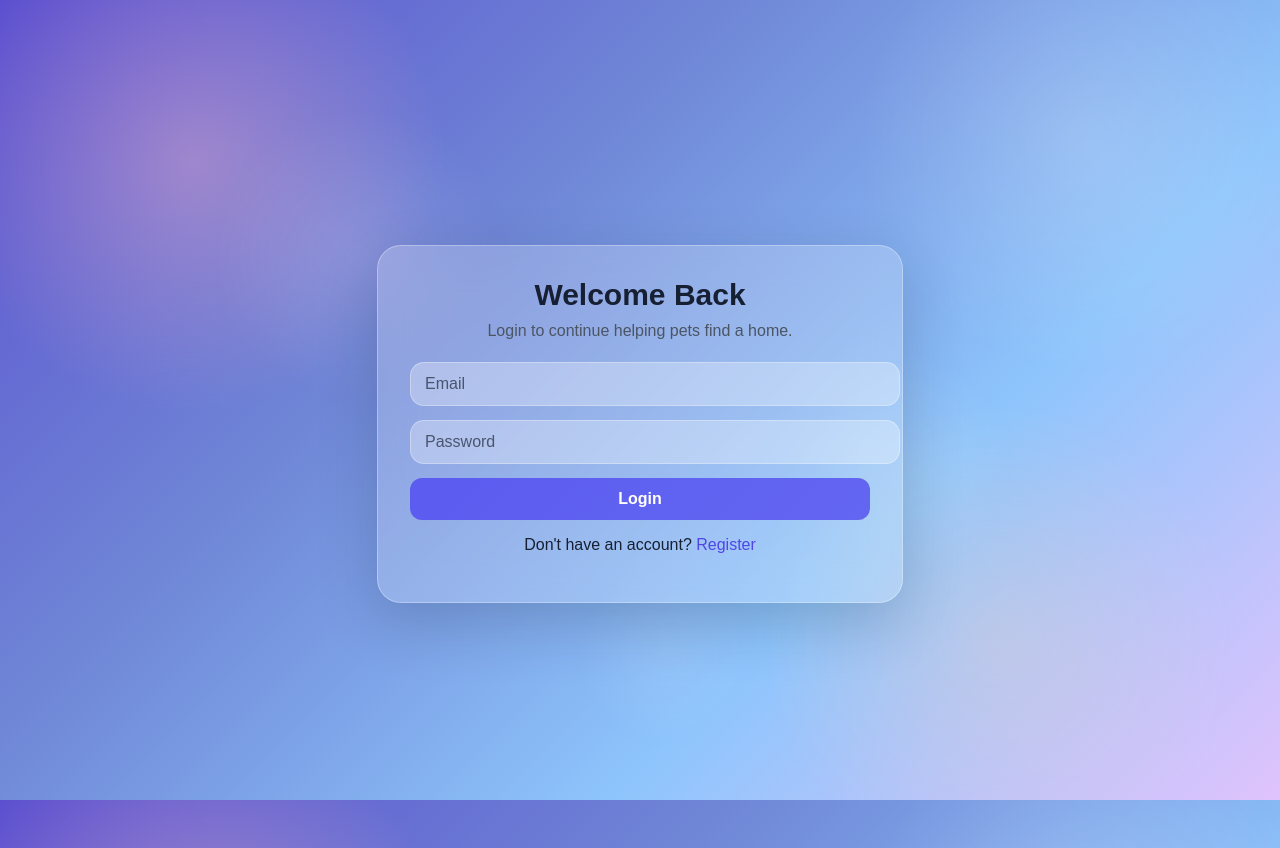
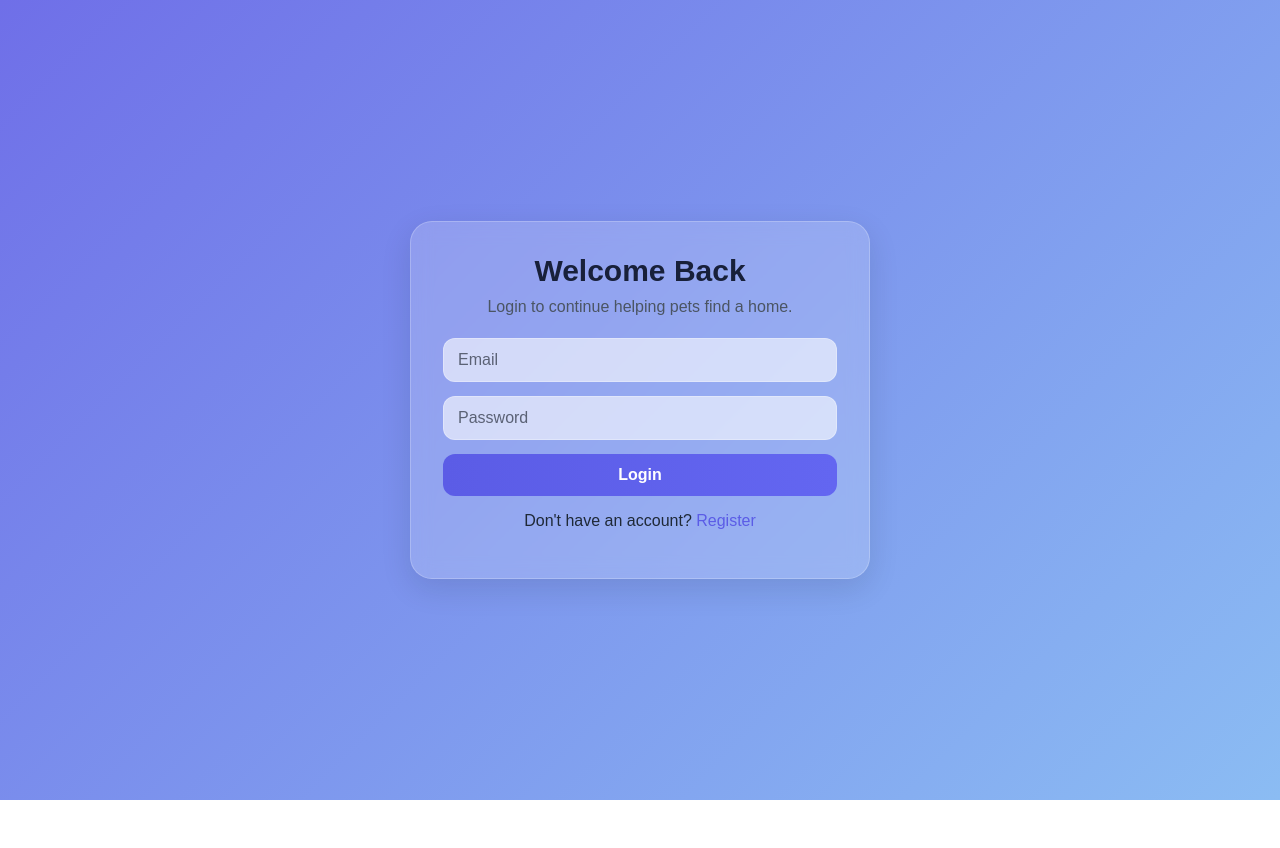
Before and after one commit to nazib013/CSE_471-project, a React (Create React App) app in the folder client/: page /login in a window 1280 px wide. After the commit the page ends 800 px from the top, so only its background shows below. Built offline with nearby package versions, Linux system fonts and the light colour scheme; no server answers.

Commit message:
fixed the bar overflow issue of frontend

```diff
--- a/client/src/index.css
+++ b/client/src/index.css
@@ -1,23 +1,21 @@
+* {
+  box-sizing: border-box;
+}
+
 :root {
-  --bg-dark-1: #5b4fcf;
-  --bg-dark-2: #6f86d6;
-  --bg-dark-3: #8ec5fc;
-  --bg-dark-4: #e0c3fc;
-
-  --surface: rgba(255, 255, 255, 0.16);
-  --surface-strong: rgba(255, 255, 255, 0.22);
-  --text: #172033;
+  --bg: #f4f7fb;
+  --surface: #ffffff;
+  --surface-soft: #f8fafc;
+  --text: #1f2937;
   --muted: #4b5563;
-
-  --primary: #4f46e5;
-  --primary-dark: #3730a3;
+  --primary: #5b5ce6;
+  --primary-dark: #4b4dd8;
   --danger: #dc2626;
   --success: #16a34a;
   --warning: #f59e0b;
-
-  --border: rgba(255, 255, 255, 0.25);
-  --shadow: 0 20px 60px rgba(24, 32, 56, 0.18);
-  --radius: 20px;
+  --border: rgba(255, 255, 255, 0.24);
+  --shadow: 0 10px 30px rgba(15, 23, 42, 0.12);
+  --radius: 18px;
 }
 
 html,
@@ -26,36 +24,12 @@ body,
   margin: 0;
   min-height: 100%;
   font-family: Arial, Helvetica, sans-serif;
+  background: linear-gradient(135deg, #6f6fe8 0%, #8bbcf3 100%);
   color: var(--text);
 }
 
 body {
   min-height: 100vh;
-  background:
-    radial-gradient(circle at 15% 20%, rgba(255, 183, 197, 0.38), transparent 20%),
-    radial-gradient(circle at 85% 18%, rgba(255, 255, 255, 0.18), transparent 18%),
-    radial-gradient(circle at 78% 80%, rgba(255, 214, 165, 0.22), transparent 20%),
-    linear-gradient(135deg, #5b4fcf 0%, #6f86d6 35%, #8ec5fc 68%, #e0c3fc 100%);
-  background-attachment: fixed;
-  position: relative;
-  overflow-x: hidden;
-}
-
-body::before {
-  content: "";
-  position: fixed;
-  inset: 0;
-  pointer-events: none;
-  background:
-    radial-gradient(circle at 28% 32%, rgba(255,255,255,0.12), transparent 14%),
-    radial-gradient(circle at 70% 58%, rgba(255,255,255,0.10), transparent 12%),
-    radial-gradient(circle at 52% 82%, rgba(255,255,255,0.08), transparent 10%);
-  z-index: 0;
-}
-
-#root {
-  position: relative;
-  z-index: 1;
 }
 
 a {
@@ -99,13 +73,13 @@ button {
   margin: 0 0 8px;
   font-size: 32px;
   line-height: 1.2;
-  color: #111827;
+  color: #18203a;
 }
 
 .section-title {
   margin: 0 0 18px;
   font-size: 24px;
-  color: #111827;
+  color: #18203a;
 }
 
 .muted {
@@ -114,14 +88,14 @@ button {
 
 .card {
   background: rgba(255, 255, 255, 0.18);
-  border: 1px solid rgba(255, 255, 255, 0.25);
+  border: 1px solid rgba(255, 255, 255, 0.22);
   border-radius: var(--radius);
   box-shadow: var(--shadow);
-  backdrop-filter: blur(16px);
-  -webkit-backdrop-filter: blur(16px);
   padding: 22px;
+  overflow: hidden;
+  backdrop-filter: blur(10px);
+  -webkit-backdrop-filter: blur(10px);
 }
-
 
 .card + .card {
   margin-top: 18px;
@@ -144,6 +118,14 @@ button {
   gap: 18px;
 }
 
+.grid > *,
+.grid-2 > *,
+.grid-3 > *,
+.form-grid > *,
+.split > * {
+  min-width: 0;
+}
+
 @media (max-width: 900px) {
   .grid-2,
   .grid-3 {
@@ -159,26 +141,29 @@ button {
 .input,
 .select,
 .textarea {
+  display: block;
   width: 100%;
+  max-width: 100%;
+  min-width: 0;
   padding: 12px 14px;
-  border-radius: 14px;
-  border: 1px solid rgba(255, 255, 255, 0.30);
-  background: rgba(255, 255, 255, 0.30);
-  color: #142033;
+  border-radius: 12px;
+  border: 1px solid rgba(255, 255, 255, 0.28);
+  background: rgba(255, 255, 255, 0.6);
+  color: #18203a;
   outline: none;
-  transition: 0.25s ease;
+  transition: 0.2s ease;
 }
 
 .input::placeholder,
 .textarea::placeholder {
-  color: rgba(23, 32, 51, 0.68);
+  color: #5b6275;
 }
 
 .input:focus,
 .select:focus,
 .textarea:focus {
-  border-color: rgba(79, 70, 229, 0.55);
-  box-shadow: 0 0 0 4px rgba(79, 70, 229, 0.12);
+  border-color: rgba(91, 92, 230, 0.6);
+  box-shadow: 0 0 0 4px rgba(91, 92, 230, 0.14);
 }
 
 .textarea {
@@ -195,39 +180,39 @@ button {
 }
 
 .btn-primary {
-  background: linear-gradient(135deg, #5b5cf0, #6366f1);
+  background: linear-gradient(90deg, #5b5ce6 0%, #6366f1 100%);
   color: #fff;
 }
 
 .btn-primary:hover {
-  background: linear-gradient(135deg, #4f46e5, #5b5cf0);
+  background: linear-gradient(90deg, #4b4dd8 0%, #5b5ce6 100%);
 }
 
 .btn-secondary {
-  background: rgba(232, 238, 255, 0.92);
-  color: #3730a3;
+  background: rgba(229, 237, 255, 0.85);
+  color: #1e40af;
 }
 
 .btn-secondary:hover {
-  background: rgba(221, 231, 255, 0.98);
+  background: rgba(219, 231, 255, 0.95);
 }
 
 .btn-danger {
-  background: #fee2e2;
+  background: rgba(254, 226, 226, 0.9);
   color: #b91c1c;
 }
 
 .btn-danger:hover {
-  background: #fecaca;
+  background: rgba(254, 202, 202, 0.95);
 }
 
 .btn-success {
-  background: #dcfce7;
+  background: rgba(220, 252, 231, 0.9);
   color: #166534;
 }
 
 .btn-success:hover {
-  background: #bbf7d0;
+  background: rgba(187, 247, 208, 0.95);
 }
 
 .btn-row {
@@ -245,22 +230,22 @@ button {
 }
 
 .badge-primary {
-  background: #dbeafe;
+  background: rgba(219, 234, 254, 0.9);
   color: #1d4ed8;
 }
 
 .badge-success {
-  background: #dcfce7;
+  background: rgba(220, 252, 231, 0.9);
   color: #166534;
 }
 
 .badge-warning {
-  background: #fef3c7;
+  background: rgba(254, 243, 199, 0.9);
   color: #92400e;
 }
 
 .badge-danger {
-  background: #fee2e2;
+  background: rgba(254, 226, 226, 0.9);
   color: #b91c1c;
 }
 
@@ -268,9 +253,11 @@ button {
   padding: 28px;
   text-align: center;
   border-radius: var(--radius);
-  border: 1px dashed #cbd5e1;
-  background: rgba(255, 255, 255, 0.7);
-  color: var(--muted);
+  border: 1px dashed rgba(255, 255, 255, 0.35);
+  background: rgba(255, 255, 255, 0.18);
+  color: #334155;
+  backdrop-filter: blur(8px);
+  -webkit-backdrop-filter: blur(8px);
 }
 
 .product-grid {
@@ -292,20 +279,20 @@ button {
 }
 
 .product-card {
-  background: rgba(255, 255, 255, 0.20);
+  background: rgba(255, 255, 255, 0.18);
   border-radius: var(--radius);
-  border: 1px solid rgba(255, 255, 255, 0.28);
+  border: 1px solid rgba(255, 255, 255, 0.22);
   box-shadow: var(--shadow);
-  backdrop-filter: blur(14px);
-  -webkit-backdrop-filter: blur(14px);
   overflow: hidden;
   display: flex;
   flex-direction: column;
+  backdrop-filter: blur(10px);
+  -webkit-backdrop-filter: blur(10px);
 }
 
 .product-image-wrap {
   height: 220px;
-  background: #eef2f7;
+  background: rgba(238, 242, 247, 0.75);
   display: flex;
   align-items: center;
   justify-content: center;
@@ -324,11 +311,12 @@ button {
 .product-title {
   margin: 0 0 8px;
   font-size: 20px;
+  color: #18203a;
 }
 
 .product-meta {
   margin: 6px 0;
-  color: var(--muted);
+  color: #4b5563;
 }
 
 .price {
@@ -360,13 +348,14 @@ button {
   display: flex;
   gap: 16px;
   align-items: center;
-  background: rgba(255, 255, 255, 0.78);
-  border: 1px solid var(--border);
+  background: rgba(255, 255, 255, 0.18);
+  border: 1px solid rgba(255, 255, 255, 0.22);
   border-radius: 16px;
   box-shadow: var(--shadow);
-  backdrop-filter: blur(12px);
-  -webkit-backdrop-filter: blur(12px);
   padding: 16px;
+  overflow: hidden;
+  backdrop-filter: blur(10px);
+  -webkit-backdrop-filter: blur(10px);
 }
 
 @media (max-width: 700px) {
@@ -381,19 +370,19 @@ button {
   height: 92px;
   border-radius: 14px;
   object-fit: cover;
-  background: #eef2f7;
-  border: 1px solid var(--border);
+  background: rgba(238, 242, 247, 0.75);
+  border: 1px solid rgba(255, 255, 255, 0.24);
 }
 
 .navbar {
   position: sticky;
   top: 0;
   z-index: 20;
-  background: rgba(31, 41, 55, 0.62);
-  backdrop-filter: blur(16px);
-  -webkit-backdrop-filter: blur(16px);
+  background: rgba(61, 70, 160, 0.5);
+  backdrop-filter: blur(12px);
+  -webkit-backdrop-filter: blur(12px);
   color: #fff;
-  border-bottom: 1px solid rgba(255, 255, 255, 0.10);
+  border-bottom: 1px solid rgba(255, 255, 255, 0.12);
 }
 
 .navbar-inner {
@@ -419,7 +408,7 @@ button {
 }
 
 .nav-link {
-  color: #e5e7eb;
+  color: #eef2ff;
   padding: 10px 12px;
   border-radius: 10px;
   text-decoration: none;
@@ -432,7 +421,7 @@ button {
 }
 
 .nav-link.active {
-  background: linear-gradient(135deg, #5b5cf0, #6366f1);
+  background: #5b5ce6;
   color: #fff;
 }
 
@@ -446,11 +435,10 @@ button {
 
 .info-pill {
   padding: 8px 12px;
-  background: rgba(255, 255, 255, 0.10);
+  background: rgba(255, 255, 255, 0.12);
   border-radius: 999px;
   color: #fff;
   font-size: 14px;
-  border: 1px solid rgba(255,255,255,0.12);
 }
 
 .kpi-grid {
@@ -467,32 +455,33 @@ button {
 
 .kpi-card {
   background: rgba(255, 255, 255, 0.18);
-  border: 1px solid rgba(255, 255, 255, 0.28);
+  border: 1px solid rgba(255, 255, 255, 0.22);
   border-radius: 18px;
   box-shadow: var(--shadow);
-  backdrop-filter: blur(14px);
-  -webkit-backdrop-filter: blur(14px);
   padding: 20px;
+  backdrop-filter: blur(10px);
+  -webkit-backdrop-filter: blur(10px);
 }
 
 .kpi-label {
-  color: var(--muted);
+  color: #4b5563;
   margin-bottom: 8px;
 }
 
 .kpi-value {
   font-size: 28px;
   font-weight: 800;
+  color: #18203a;
 }
 
 .table-wrap {
   overflow-x: auto;
-  background: rgba(255, 255, 255, 0.16);
+  background: rgba(255, 255, 255, 0.3);
   border-radius: 16px;
-  border: 1px solid rgba(255, 255, 255, 0.25);
+  border: 1px solid rgba(255, 255, 255, 0.22);
   box-shadow: var(--shadow);
-  backdrop-filter: blur(14px);
-  -webkit-backdrop-filter: blur(14px);
+  backdrop-filter: blur(10px);
+  -webkit-backdrop-filter: blur(10px);
 }
 
 .table {
@@ -504,12 +493,12 @@ button {
 .table td {
   text-align: left;
   padding: 14px 16px;
-  border-bottom: 1px solid #eef2f7;
+  border-bottom: 1px solid rgba(238, 242, 247, 0.7);
   vertical-align: top;
 }
 
 .table th {
-  background: #f8fafc;
+  background: rgba(248, 250, 252, 0.55);
   color: #374151;
   font-size: 14px;
 }
@@ -522,10 +511,10 @@ button {
 .history-item {
   padding: 14px 16px;
   border-radius: 14px;
-  background: rgba(255, 255, 255, 0.78);
-  border: 1px solid var(--border);
-  backdrop-filter: blur(10px);
-  -webkit-backdrop-filter: blur(10px);
+  background: rgba(255, 255, 255, 0.22);
+  border: 1px solid rgba(255, 255, 255, 0.22);
+  backdrop-filter: blur(8px);
+  -webkit-backdrop-filter: blur(8px);
 }
 
 .center-auth {
@@ -539,25 +528,27 @@ button {
 .auth-card {
   width: 100%;
   max-width: 460px;
-  background: rgba(255, 255, 255, 0.20);
-  border-radius: 24px;
-  border: 1px solid rgba(255, 255, 255, 0.30);
-  box-shadow: 0 20px 60px rgba(18, 28, 48, 0.20);
-  backdrop-filter: blur(18px);
-  -webkit-backdrop-filter: blur(18px);
+  background: rgba(255, 255, 255, 0.18);
+  border-radius: 22px;
+  border: 1px solid rgba(255, 255, 255, 0.22);
+  box-shadow: var(--shadow);
   padding: 32px;
+  overflow: hidden;
+  backdrop-filter: blur(10px);
+  -webkit-backdrop-filter: blur(10px);
 }
 
 .auth-title {
   margin: 0 0 10px;
   text-align: center;
   font-size: 30px;
+  color: #18203a;
 }
 
 .auth-subtitle {
   margin: 0 0 22px;
   text-align: center;
-  color: var(--muted);
+  color: #4b5563;
 }
 
 .error-text {
@@ -567,37 +558,24 @@ button {
 
 .success-text {
   color: var(--success);
-  margin-top: 10px;
-}
-.split {
-  display: flex;
-  justify-content: space-between;
-  align-items: flex-start;
-  gap: 16px;
 }
 
-@media (max-width: 700px) {
-  .split {
-    flex-direction: column;
+label {
+  display: block;
+  margin-bottom: 8px;
+  color: #374151;
+}
+
+@media (max-width: 640px) {
+  .page,
+  .page-sm,
+  .center-auth {
+    padding-left: 14px;
+    padding-right: 14px;
+  }
+
+  .card,
+  .auth-card {
+    padding: 18px;
   }
 }
-.card,
-.product-card,
-.auth-card,
-.kpi-card,
-.table-wrap,
-.list-item,
-.history-item {
-  animation: fadeUp 0.45s ease;
-}
-
-@keyframes fadeUp {
-  from {
-    opacity: 0;
-    transform: translateY(10px);
-  }
-  to {
-    opacity: 1;
-    transform: translateY(0);
-  }
-}
--- a/client/src/pages/Login.js
+++ b/client/src/pages/Login.js
@@ -12,7 +12,6 @@ export default function Login() {
 
   const handleSubmit = async (e) => {
     e.preventDefault();
-    setError('');
 
     try {
       const res = await axios.post('/auth/login', { email, password });
@@ -34,13 +33,15 @@ export default function Login() {
     <div className="center-auth">
       <div className="auth-card">
         <h2 className="auth-title">Welcome Back</h2>
-        <p className="auth-subtitle">Login to continue helping pets find a home.</p>
+        <p className="auth-subtitle">
+          Login to continue helping pets find a home.
+        </p>
 
         <form onSubmit={handleSubmit} className="form-grid">
           <input
             className="input"
+            type="email"
             placeholder="Email"
-            type="email"
             value={email}
             onChange={(e) => setEmail(e.target.value)}
             required
@@ -48,8 +49,8 @@ export default function Login() {
 
           <input
             className="input"
+            type="password"
             placeholder="Password"
-            type="password"
             value={password}
             onChange={(e) => setPassword(e.target.value)}
             required
@@ -60,10 +61,10 @@ export default function Login() {
           </button>
         </form>
 
-        {error ? <p className="error-text">{error}</p> : null}
+        {error && <p className="error-text">{error}</p>}
 
-        <p style={{ marginTop: 16, textAlign: 'center' }}>
-          Don&apos;t have an account? <Link to="/register">Register</Link>
+        <p style={{ marginTop: '16px', textAlign: 'center' }}>
+          Don't have an account? <Link to="/register">Register</Link>
         </p>
       </div>
     </div>
```
